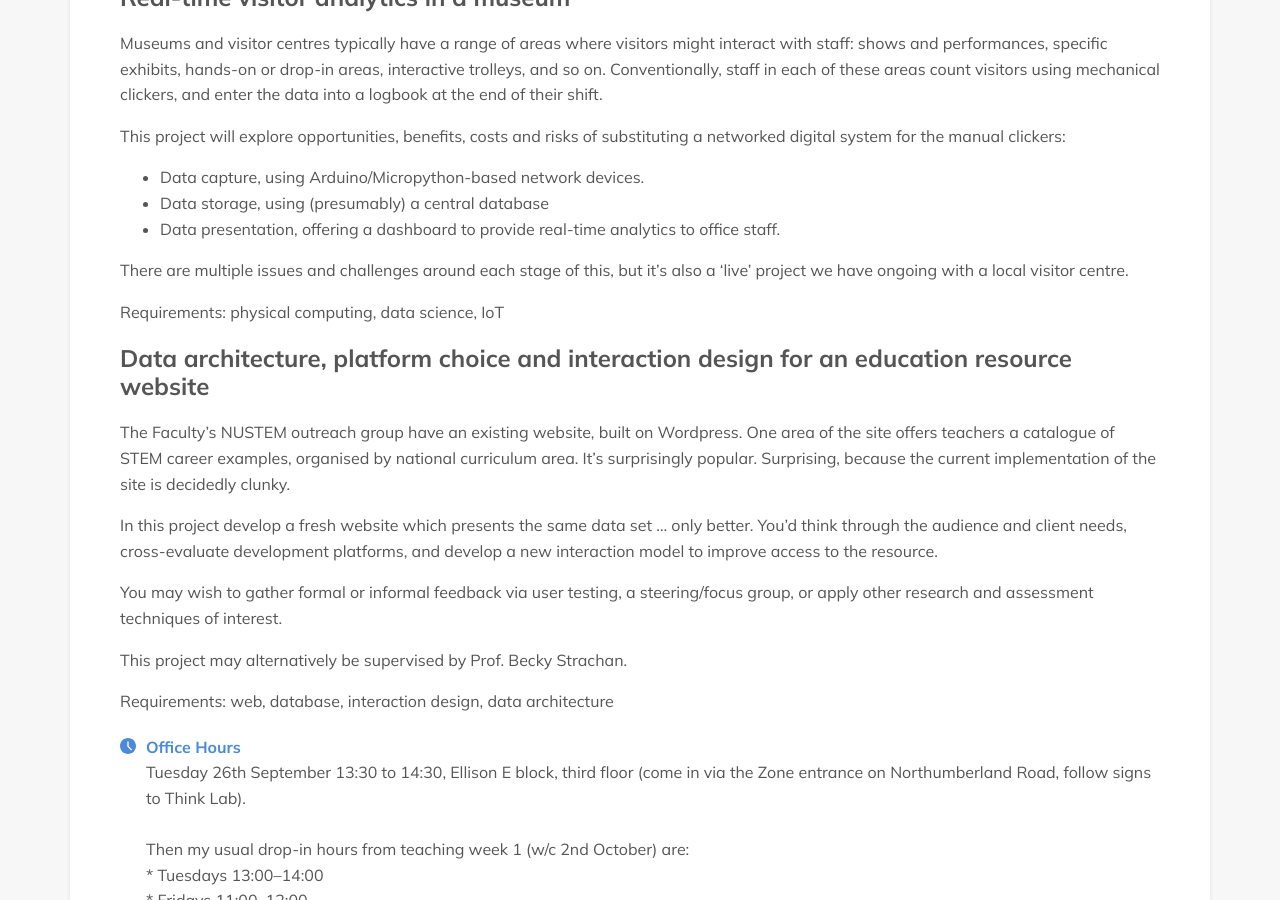
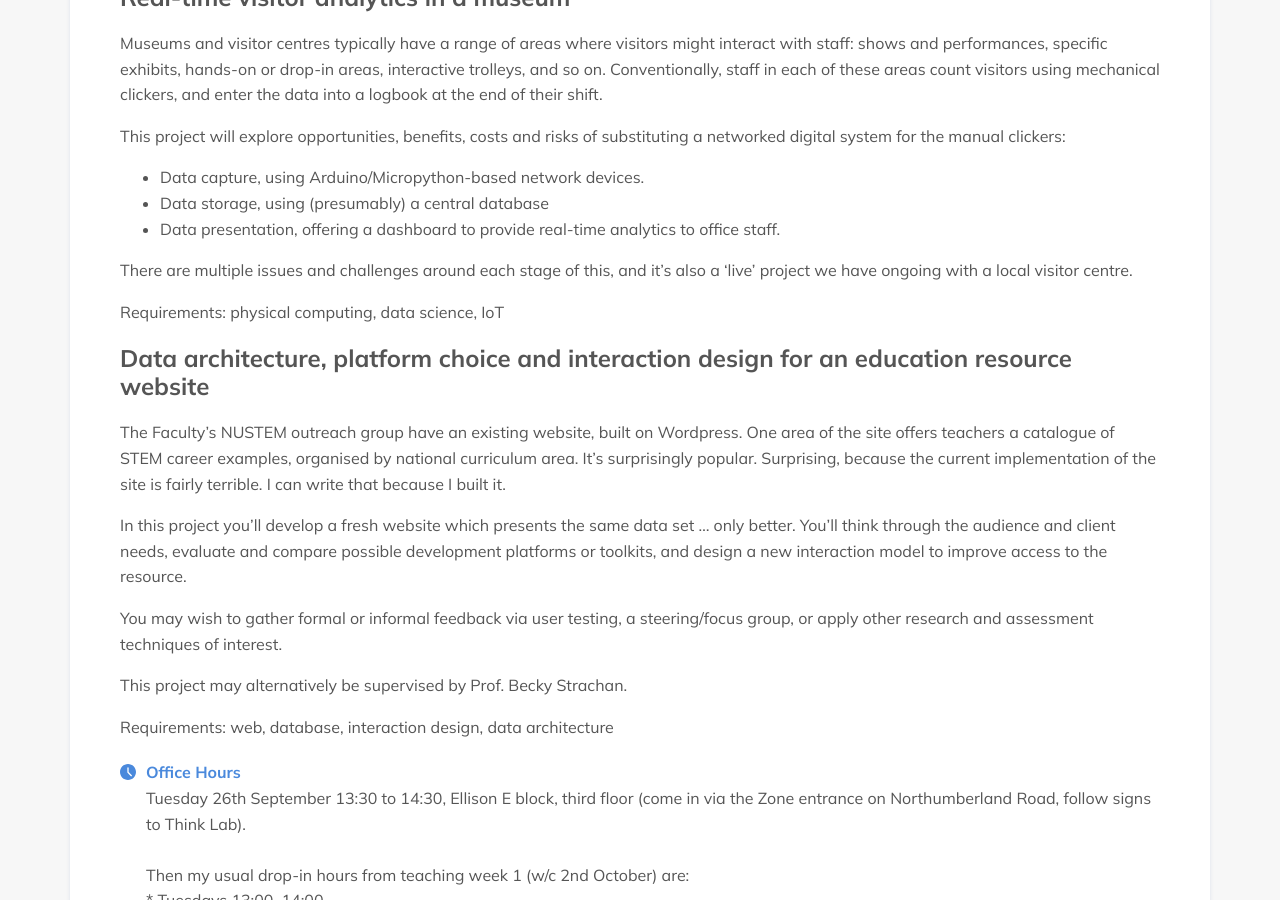
Before and after one commit to NorSC/supervisor-search, a Jekyll site: the page built from _supervisors/jonathan-sanderson.md, in a window 1280 px wide and 900 px high, scrolled down 645 px. Built offline with Jekyll 4.4.1, drawn with Linux system fonts in a browser that asks for light colours; a script that is not in the unit is left out.

Commit message:
Update Supervisors “jonathan-sanderson”

```diff
--- a/_supervisors/jonathan-sanderson.md
+++ b/_supervisors/jonathan-sanderson.md
@@ -69,7 +69,7 @@ additional_details: >-
   - Data presentation, offering a dashboard to provide real-time analytics to office staff.
 
 
-  There are multiple issues and challenges around each stage of this, but it's also a 'live' project we have ongoing with a local visitor centre.
+  There are multiple issues and challenges around each stage of this, and it's also a 'live' project we have ongoing with a local visitor centre.
 
 
   Requirements: physical computing, data science, IoT
@@ -78,10 +78,10 @@ additional_details: >-
   ## Data architecture, platform choice and interaction design for an education resource website
 
 
-  The Faculty's NUSTEM outreach group have an existing website, built on Wordpress. One area of the site offers teachers a catalogue of STEM career examples, organised by national curriculum area. It's surprisingly popular. Surprising, because the current implementation of the site is decidedly clunky.
+  The Faculty's NUSTEM outreach group have an existing website, built on Wordpress. One area of the site offers teachers a catalogue of STEM career examples, organised by national curriculum area. It's surprisingly popular. Surprising, because the current implementation of the site is fairly terrible. I can write that because I built it.
 
 
-  In this project develop a fresh website which presents the same data set ... only better. You'd think through the audience and client needs, cross-evaluate development platforms, and develop a new interaction model to improve access to the resource.
+  In this project you'll develop a fresh website which presents the same data set ... only better. You'll think through the audience and client needs, evaluate and compare possible development platforms or toolkits, and design a new interaction model to improve access to the resource.
 
 
   You may wish to gather formal or informal feedback via user testing, a steering/focus group, or apply other research and assessment techniques of interest.
```
